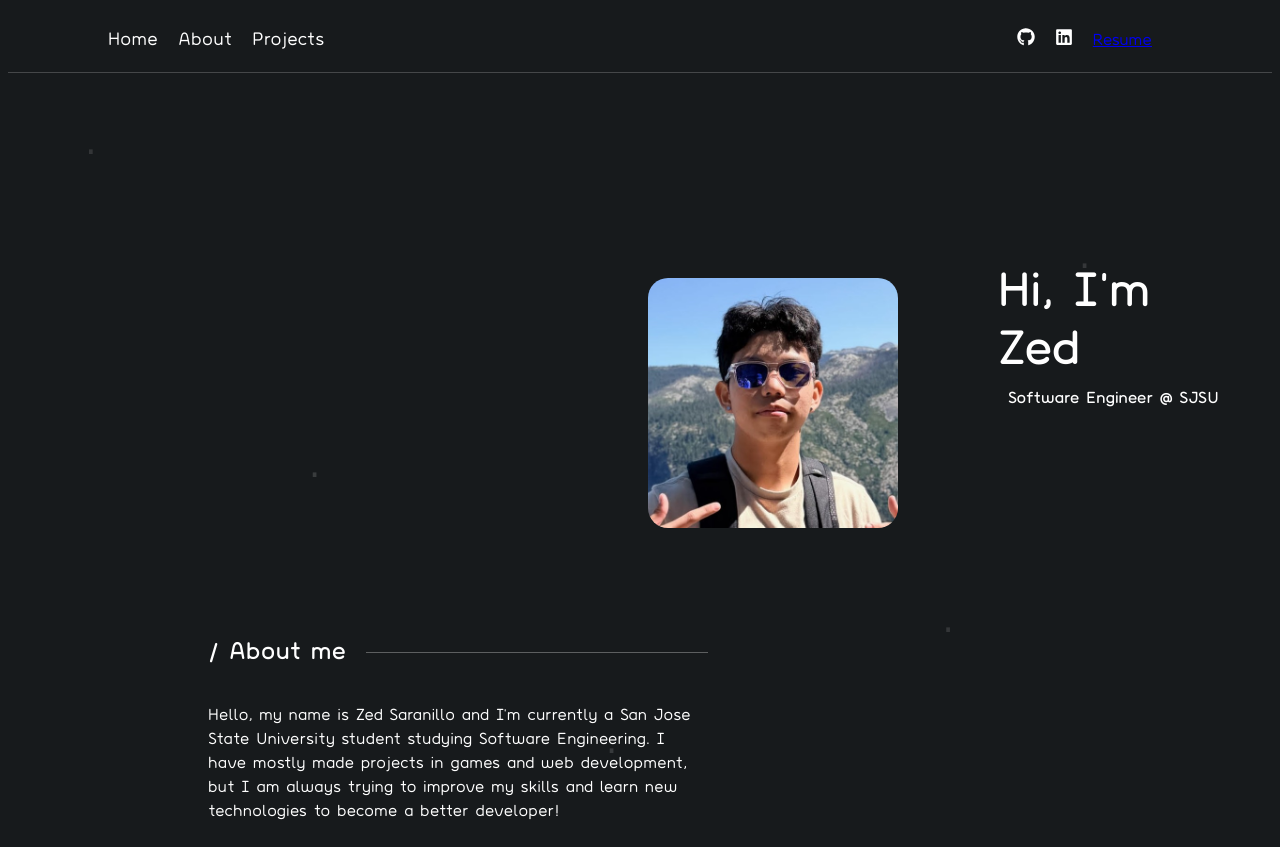
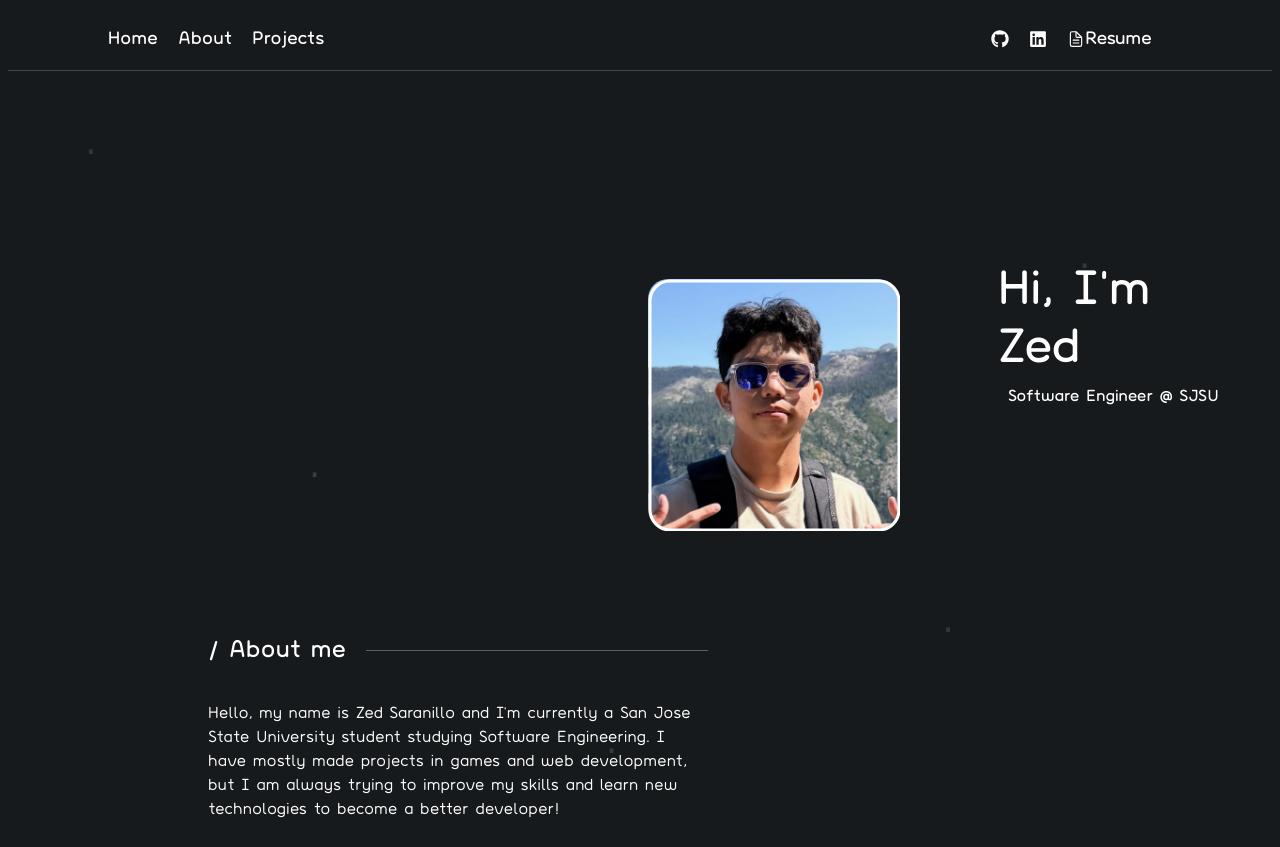
Before and after one commit to saranillozed55/Website-Portfolio, a React (Vite) app in the folder my-app/: page / in a window 1280 px wide. Built offline with nearby package versions, Linux system fonts and the light colour scheme.

Commit message:
Clean Animations

```diff
--- a/my-app/src/components/Card.jsx
+++ b/my-app/src/components/Card.jsx
@@ -1,14 +1,45 @@
 // import profilePic from "../assets/profilepicture.png"
 import profilePic from "../assets/profileportfolio.jpg";
+import {animate, svg} from 'animejs';
+import {useEffect} from 'react';
 
 function Card() {
 
+    useEffect(() => {
+    animate(".profile-image",
+        {
+            opacity:[0,1],
+        }
+    );
+    animate(svg.createDrawable('.profile-border'), {
+        draw: ['0 0', '0 1'],
+        duration: 2000,
+        ease: 'inOutQuad',
+    });
+
+    }, []) // [] runs the componenet when it is first added to the page
+
+
     return(
-
+        <>
         <div className="profile-container">
             <img className = "profile-image" src = {profilePic} alt = "Profile Picture"></img>
+
+            <svg className = "profile-border" viewBox = "0 0 250 250">
+                <rect
+                    className = "border-path"
+                    x="2"
+                    y="2"
+                    rx ="20" //cornerRadius
+                    width = "247"
+                    height = "247"
+                    fill="none"
+                    stroke="white"
+                    strokeWidth ="3"
+                />
+            </svg>
         </div>
-
+        </>
     );
 }
 
--- a/my-app/src/components/Footer.jsx
+++ b/my-app/src/components/Footer.jsx
@@ -1,10 +1,19 @@
 
 function Footer() {
     return(
+        <svg viewBox = "0 0 500 300">
 
-        <footer>
-            <p>&copy; {new Date().getFullYear()} Your Website name</p>
-        </footer>
+        <rect
+        x = "2"
+        y = "2"
+        fill = "white"
+
+
+        width = "496"
+        height = "296"
+        />
+
+        </svg>
 
     );
 }
--- a/my-app/src/components/TopBar.jsx
+++ b/my-app/src/components/TopBar.jsx
@@ -1,6 +1,7 @@
 import {HiOutlineMail} from "react-icons/hi";
 import { FaGithub, FaLinkedin } from "react-icons/fa";
 import { HiOutlinePencil } from "react-icons/hi";
+import { IoDocumentTextOutline } from "react-icons/io5";
 
 
 
@@ -10,15 +11,23 @@ function TopBar(){
 
         <div className = "top-bar">
             <div className = "top-bar-left">
-                <a className = "nav-link" href ="#home">Home</a>
-                <a className = "nav-link" href ="#about">About</a>
+                <div className = "nav-link-animation">
+                    <a className = "nav-link" href ="#home">Home</a>
+                </div>
+                <div className = "nav-link-animation">
+                    <a className = "nav-link" href ="#about">About</a>
+                </div>
+
+                <div className = "nav-link-animation">
                 <a className = "nav-link" href ="#projects">Projects</a>
+                </div>
+
             </div>
 
             <div className = "top-bar-right">
                 <a href="https://github.com/saranillozed55" target="_blank" rel="noopener noreferrer" className = "nav-link"> <FaGithub/> </a>
                 <a href ="https://www.linkedin.com/in/zedsaranillo/" target="_blank" rel="noopener noreferrer" className = "nav-link"><FaLinkedin/></a>
-                <a href ="/Zed-Saranillo-Resume.pdf">Resume</a>
+                <a href ="/ZedResume.pdf" target = "blank" rel = "noopener noreferrer" className = "nav-link"><IoDocumentTextOutline/>Resume</a>
             </div>
         </div>
     );
--- a/my-app/src/index.css
+++ b/my-app/src/index.css
@@ -186,19 +186,54 @@ body {
 
 .nav-link {
   font-family: "Pinocchio", sans-serif;
-  font-weight: 700px;
+  font-weight: 700;
   color: white;
   text-decoration: none;
   font-size: 18px;
+
+  display: flex;
+  align-items: center;
+  transition: transform 0.2s ease;
+}
+.nav-link:hover {
+    transform: translateY(-5px);
+}
+
+.nav-link-animation {
+  animation: slideIn 1.5s ease-out forwards;
+}
+
+@keyframes slideIn {
+  from {
+    opacity: 0;
+    transform: translateY(-50px);
+  }
+  to {
+    opacity: 1;
+    transform: translateY(0);
+  }
 }
 
 /*CSS for profile picture*/
 
+.profile-container {
+  position:relative;
+  width:250px;
+  height:250px;
+}
 .profile-image{
   height: 250px;
   width: 250px;
   border-radius: 20px;
   object-fit: cover;
+}
+.profile-border {
+  position: absolute;
+  top:0;
+  left:0;
+  width:252px;
+  height:252px;
+  pointer-events: none;
 }
 
 /* CSS for about me*/
```
Also changed, not shown: 1 other file (tests, documents, lock files or other folders).
